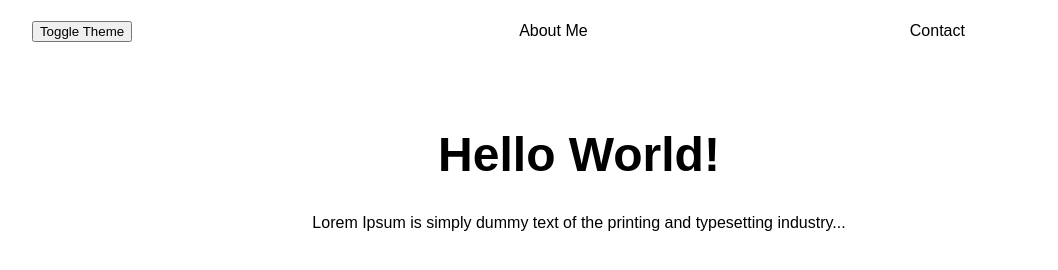
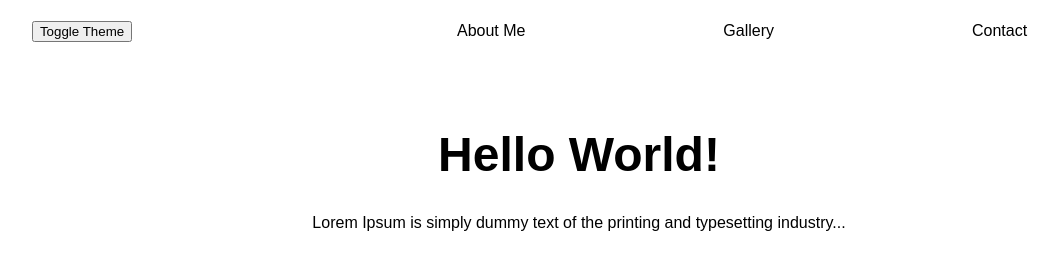
Before and after one commit to ignitor574/SPA-JS-project, a plain HTML site: page index.html in a window 1280 px wide. Shown: the whole page, without its empty margins (61-1119 px from the left). Drawn offline with Linux system fonts and the light colour scheme.

Commit message:
Update index.html

```diff
--- a/index.html
+++ b/index.html
@@ -12,6 +12,7 @@
         <button id="theme-toggle">Toggle Theme</button>
         <ul class="Header-links-ul">
             <li class="header-link" id="about-link">About Me</li>
+            <li class="header-link" id="gallery-link">Gallery</li>
             <li class="header-link" id="contact-link">Contact</li>
         </ul>
     </header>
```
Lines whose indentation alone changed are shown as unchanged.
